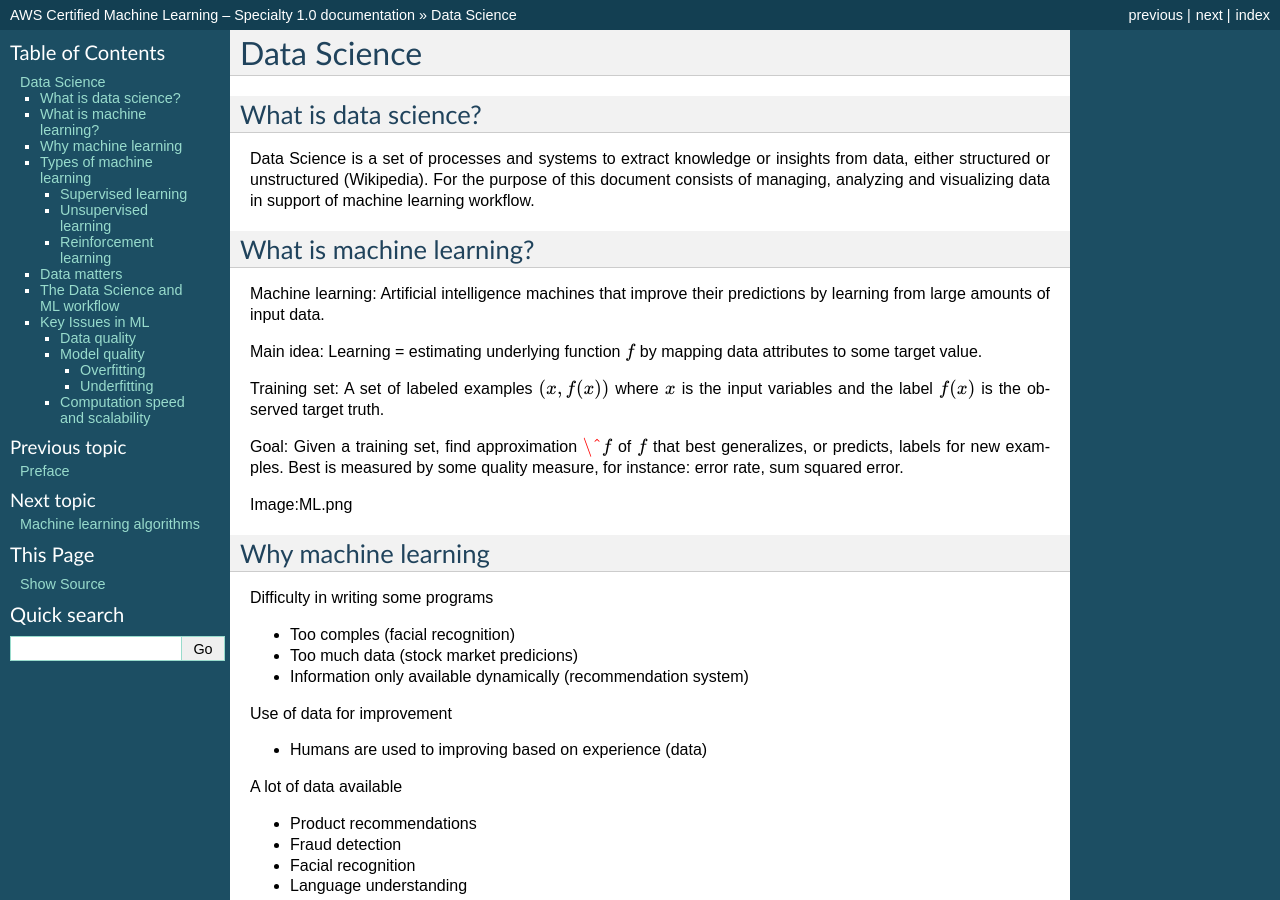
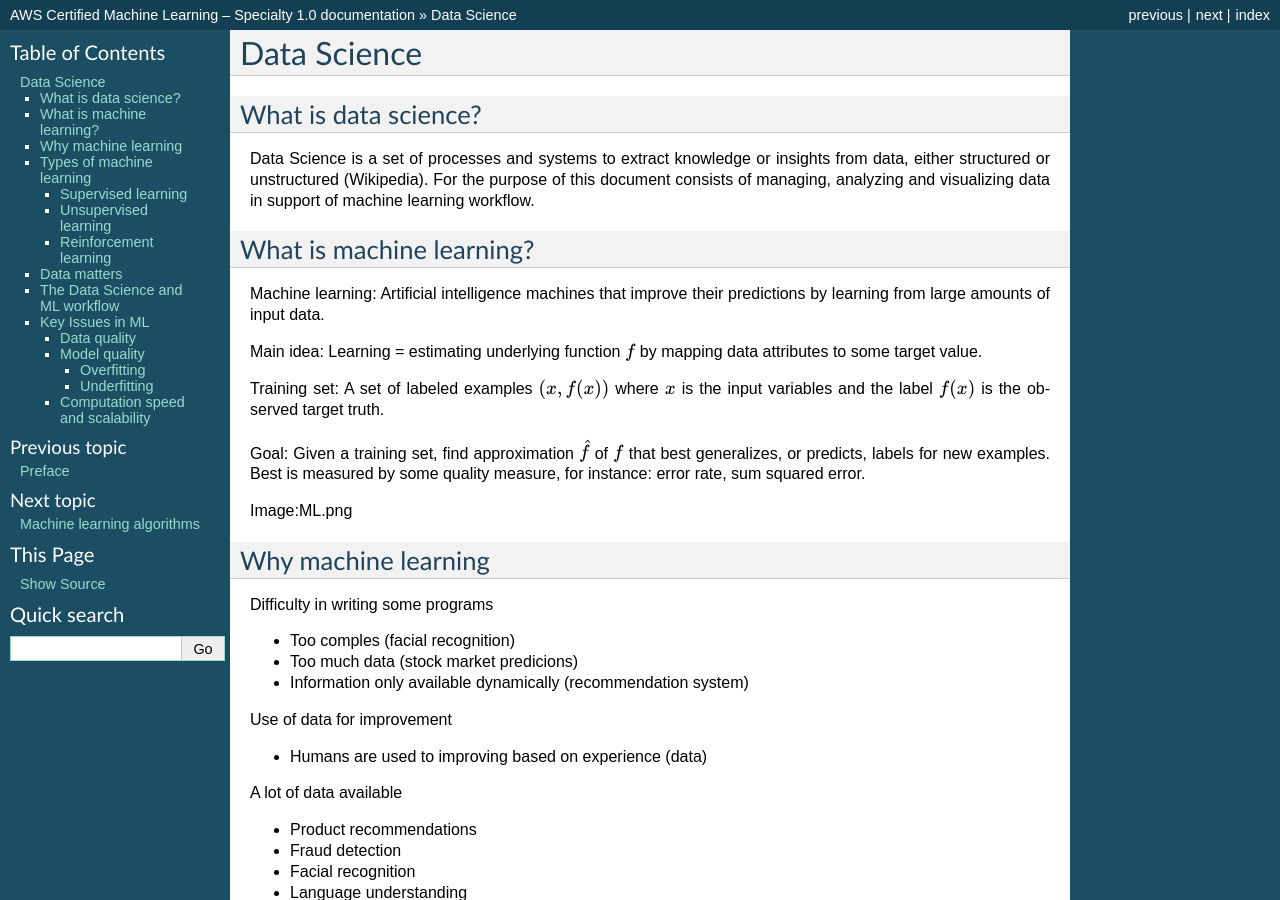
Before and after one commit to jacubero/aws-ml, a Sphinx documentation site: the page built from docs/datascience.rst, in a window 1280 px wide and 900 px high. Built offline with Sphinx 7.4.7, drawn with Linux system fonts in a browser that asks for light colours; formulas are drawn with MathJax 3; pages that are not in the unit, such as notebooks, are missing from menus.

Commit message:
New version

```diff
--- a/docs/datascience.rst
+++ b/docs/datascience.rst
@@ -16,7 +16,7 @@ Main idea: Learning = estimating underlying function :math:`f` by mapping data a
 
 Training set: A set of labeled examples :math:`(x,f(x))` where :math:`x` is the input variables and the label :math:`f(x)` is the observed target truth.
 
-Goal: Given a training set, find approximation :math:`\^{f}` of :math:`f` that best generalizes, or predicts, labels for new examples. Best is measured by some quality measure, for instance: error rate, sum squared error.
+Goal: Given a training set, find approximation :math:`\hat{f}` of :math:`f` that best generalizes, or predicts, labels for new examples. Best is measured by some quality measure, for instance: error rate, sum squared error.
 
 Image:ML.png
 
```
Also changed, not shown: 1 other file.
